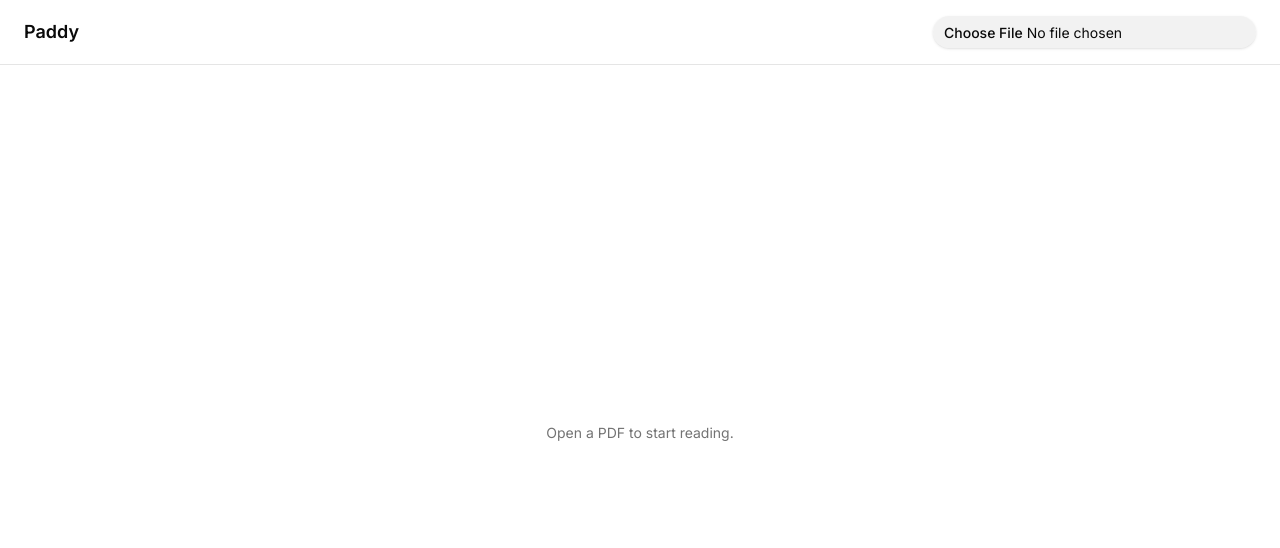
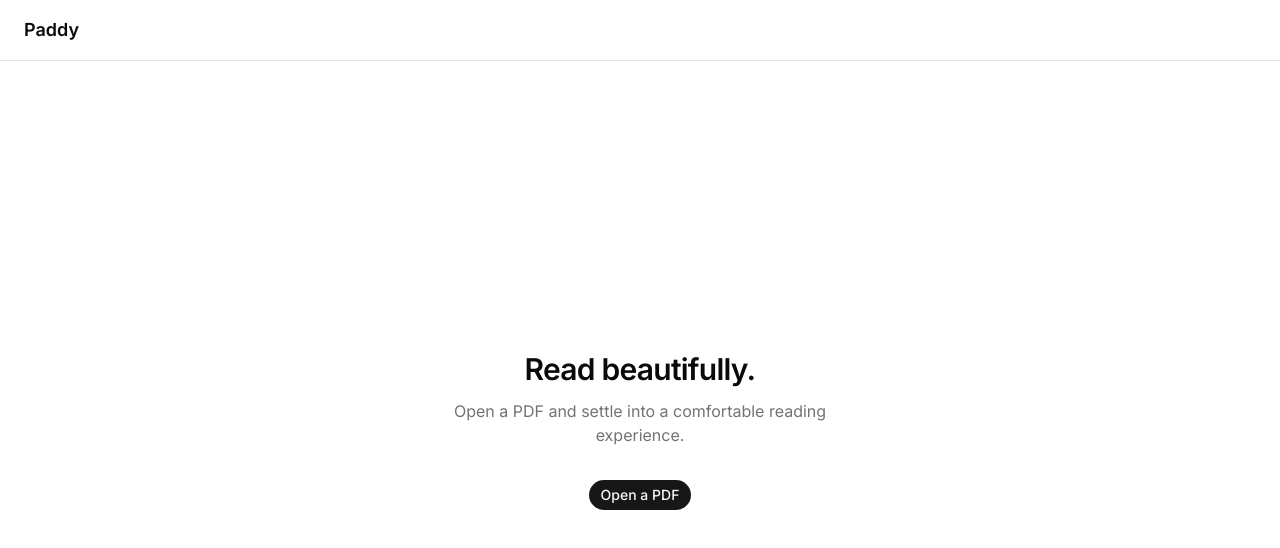
Before and after one commit to shravzzv/paddy, a Next.js app: page / in a window 1280 px wide. Shown: the top 548 px of the page. Built offline with nearby package versions, Linux system fonts and the light colour scheme.

Commit message:
feat: allow returning to initial state

```diff
--- a/app/page.tsx
+++ b/app/page.tsx
@@ -3,7 +3,7 @@
 import { Button } from '@/components/ui/button'
 import { Field, FieldDescription, FieldLabel } from '@/components/ui/field'
 import { Input } from '@/components/ui/input'
-import { ChevronLeft, ChevronRight, CircleAlert } from 'lucide-react'
+import { ChevronLeft, ChevronRight, CircleAlert, X } from 'lucide-react'
 import { type RenderTask } from 'pdfjs-dist'
 import { useEffect, useRef, useState } from 'react'
 import { Alert, AlertDescription, AlertTitle } from '@/components/ui/alert'
@@ -115,29 +115,19 @@ export default function Page() {
 
   return (
     <main className='flex h-dvh flex-col'>
-      <header className='flex shrink-0 items-center justify-between gap-4 border-b px-6 py-4'>
+      <header className='flex shrink-0 items-center justify-between border-b px-6 py-4'>
         <h1 className='text-lg font-semibold'>Paddy</h1>
 
-        <Field className='w-auto'>
-          <FieldLabel htmlFor='pdf' className='sr-only'>
-            Open PDF
-          </FieldLabel>
-
-          <Input
-            id='pdf'
-            type='file'
-            accept='.pdf'
-            onChange={(e) => {
-              setFile(e.target.files?.[0] ?? null)
-              setPageNumber(1)
-            }}
-            className='shadow'
-          />
-
-          <FieldDescription className='sr-only'>
-            Select a PDF file to read.
-          </FieldDescription>
-        </Field>
+        {file && (
+          <Button
+            size='icon'
+            variant='ghost'
+            onClick={() => setFile(null)}
+            aria-label='Close document'
+          >
+            <X />
+          </Button>
+        )}
       </header>
 
       {file ? (
@@ -195,10 +185,41 @@ export default function Page() {
           </footer>
         </>
       ) : (
-        <section className='flex flex-1 items-center justify-center'>
-          <p className='text-muted-foreground text-sm'>
-            Open a PDF to start reading.
-          </p>
+        <section className='flex flex-1 items-center justify-center px-6'>
+          <div className='flex max-w-md flex-col items-center text-center'>
+            <h2 className='text-3xl font-semibold tracking-tight'>
+              Read beautifully.
+            </h2>
+
+            <p className='text-muted-foreground mt-3 max-w-sm'>
+              Open a PDF and settle into a comfortable reading experience.
+            </p>
+
+            <Field className='mt-8 w-auto'>
+              <FieldLabel htmlFor='pdf' className='sr-only'>
+                Open PDF
+              </FieldLabel>
+
+              <Input
+                id='pdf'
+                type='file'
+                accept='.pdf'
+                onChange={(e) => {
+                  setFile(e.target.files?.[0] ?? null)
+                  setPageNumber(1)
+                }}
+                className='sr-only'
+              />
+
+              <Button asChild className='cursor-pointer'>
+                <label htmlFor='pdf'>Open a PDF</label>
+              </Button>
+
+              <FieldDescription className='sr-only'>
+                Select a PDF file to read.
+              </FieldDescription>
+            </Field>
+          </div>
         </section>
       )}
     </main>
--- a/components/skeletons/pdf-page-skeleton.tsx
+++ b/components/skeletons/pdf-page-skeleton.tsx
@@ -4,7 +4,6 @@ export default function PdfPageSkeleton() {
   return (
     <div className='flex items-center justify-center gap-2'>
       <Spinner />
-      <p className='text-muted-foreground text-sm'>Preparing page...</p>
     </div>
   )
 }
```
